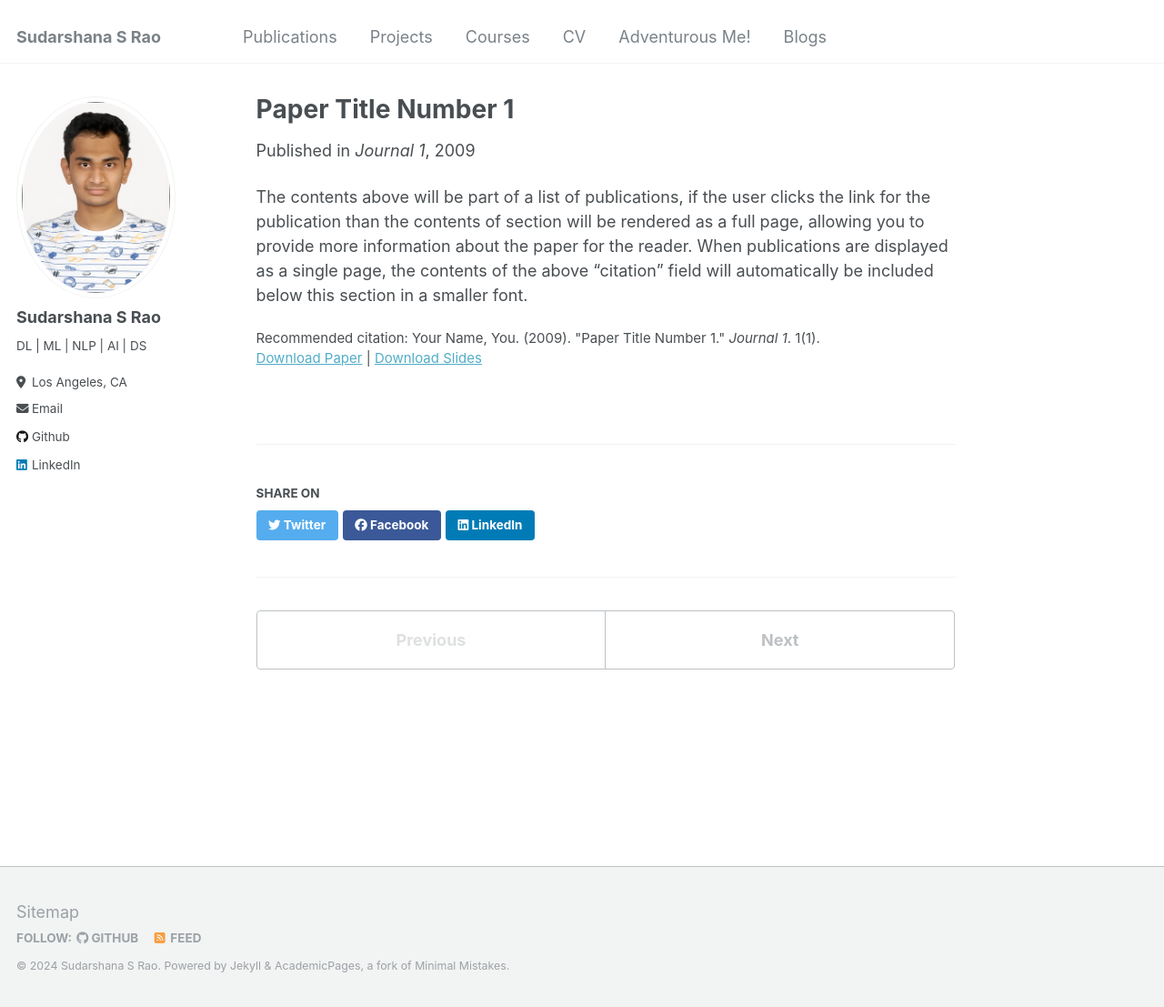
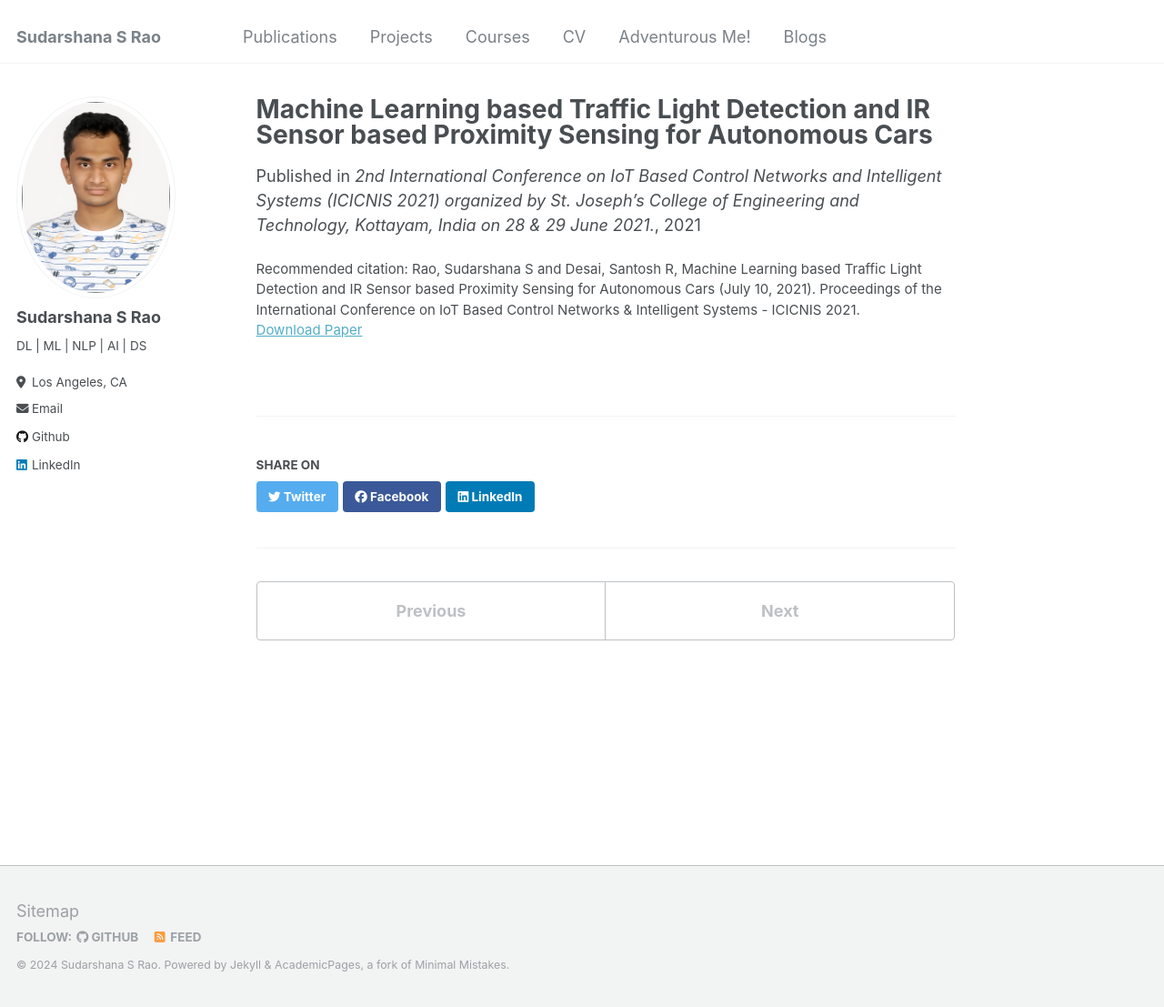
Before and after one commit to SudarshanaSRao/SudarshanaSRao.github.io, a Jekyll site: the page built from _publications/2009-10-01-paper-title-number-1.md, in a window 1280 px wide and 1107 px high. Shown: the whole window at 91% size. Built offline with Jekyll 4.4.1, drawn with Linux system fonts in a browser that asks for light colours.

Commit message:
Update 2009-10-01-paper-title-number-1.md

```diff
--- a/_publications/2009-10-01-paper-title-number-1.md
+++ b/_publications/2009-10-01-paper-title-number-1.md
@@ -1,13 +1,13 @@
 ---
-title: "Paper Title Number 1"
+title: "Machine Learning based Traffic Light Detection and IR Sensor based Proximity Sensing for Autonomous Cars"
 collection: publications
-permalink: /publication/2009-10-01-paper-title-number-1
-excerpt: 'This paper is about the number 1. The number 2 is left for future work.'
-date: 2009-10-01
-venue: 'Journal 1'
-slidesurl: 'http://academicpages.github.io/files/slides1.pdf'
-paperurl: 'http://academicpages.github.io/files/paper1.pdf'
-citation: 'Your Name, You. (2009). &quot;Paper Title Number 1.&quot; <i>Journal 1</i>. 1(1).'
+permalink: /publication/2021-07-14-paper-title-number-1
+excerpt: 'SSRN ELSEVIER'
+date: 2021-07-14
+venue: '2nd International Conference on IoT Based Control Networks and Intelligent Systems (ICICNIS 2021) organized by St. Joseph’s College of Engineering and Technology, Kottayam, India on 28 & 29 June 2021.'
+paperurl: 'https://papers.ssrn.com/sol3/papers.cfm?abstract_id=3883931'
+citation: 'Rao, Sudarshana S and Desai, Santosh R, Machine Learning based Traffic Light Detection and IR Sensor based Proximity Sensing for Autonomous Cars (July 10, 2021). Proceedings of the International Conference on IoT Based Control Networks & Intelligent Systems - ICICNIS 2021.'
 ---
 
-The contents above will be part of a list of publications, if the user clicks the link for the publication than the contents of section will be rendered as a full page, allowing you to provide more information about the paper for the reader. When publications are displayed as a single page, the contents of the above "citation" field will automatically be included below this section in a smaller font.
+<!-- Recommended citation: Jabini, A., M. Mahsuli, and S. F. Ghahari. "PROBABILISTIC BLIND IDENTIFICATION OF SOIL-STRUCTURE SYSTEMS USING EXTENDED KALMAN FILTER." <i>Proceedings of the 11th National Conference in Earthquake Engineering, Earthquake Engineering Research
+Institute, Los Angeles, CA. 2018</i>. -->
```
